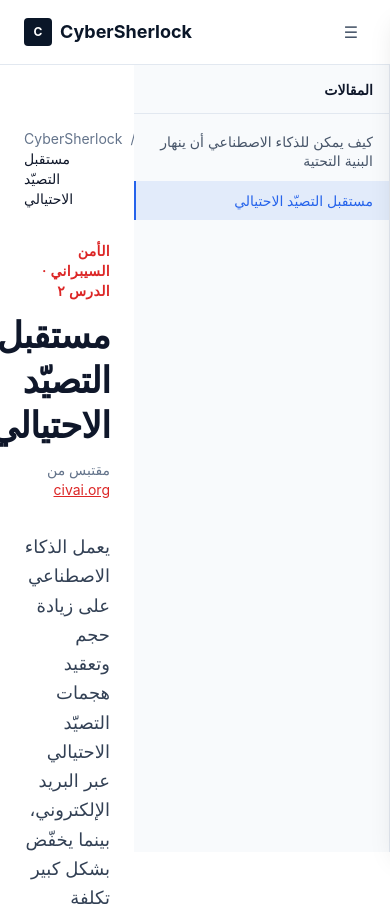
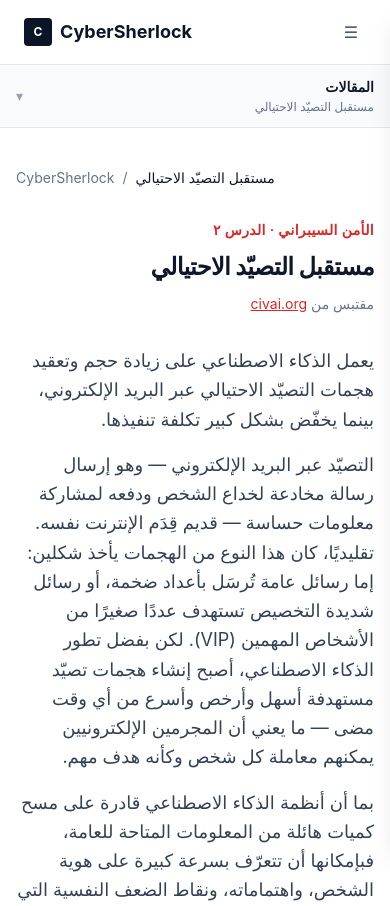
Before and after one commit to PeytonLi/CyberSherlock, a Next.js app in the folder apps/web/: page /lessons/email-phishing in a window 390 px wide. Shown: the top 906 px of the page. Built offline with nearby package versions, Linux system fonts and the light colour scheme.

Commit message:
Mobile UI improvement

```diff
--- a/apps/web/app/curriculum/page.tsx
+++ b/apps/web/app/curriculum/page.tsx
@@ -4,12 +4,12 @@ import ArticlesSidebar from "@/components/ArticlesSidebar";
 
 export default function ArticlesPage() {
   return (
-    <div className="flex flex-row-reverse">
+    <div className="flex flex-col md:flex-row-reverse">
       <ArticlesSidebar />
-      <main className="flex-1 min-w-0">
+      <div className="flex-1 min-w-0">
         <ArticleList />
         <MapSection topic="critical-infrastructure" />
-      </main>
+      </div>
     </div>
   );
 }
--- a/apps/web/app/lessons/ai-infrastructure-collapse/page.tsx
+++ b/apps/web/app/lessons/ai-infrastructure-collapse/page.tsx
@@ -11,7 +11,7 @@ export const metadata: Metadata = {
 export default function AIInfrastructureCollapseLesson() {
   return (
     <>
-    <article className="mx-auto max-w-3xl px-6 py-16" dir="rtl" lang="ar">
+    <article className="mx-auto max-w-3xl px-4 sm:px-6 py-10 sm:py-16" dir="rtl" lang="ar">
       {/* Breadcrumb */}
       <nav className="mb-8 text-sm text-slate-500" dir="ltr">
         <Link href="/" className="hover:text-red-600 transition-colors">
@@ -27,7 +27,7 @@ export default function AIInfrastructureCollapseLesson() {
       </p>
 
       {/* Title */}
-      <h1 className="mt-3 text-4xl font-bold leading-tight tracking-tight">
+      <h1 className="mt-3 text-2xl sm:text-4xl font-bold leading-tight tracking-tight">
         كيف يمكن للذكاء الاصطناعي أن يتسبب في انهيار البنية التحتية الحيوية
       </h1>
 
--- a/apps/web/app/lessons/email-phishing/page.tsx
+++ b/apps/web/app/lessons/email-phishing/page.tsx
@@ -11,7 +11,7 @@ export const metadata: Metadata = {
 export default function EmailPhishingLesson() {
   return (
     <>
-    <article className="mx-auto max-w-3xl px-6 py-16" dir="rtl" lang="ar">
+    <article className="mx-auto max-w-3xl px-4 sm:px-6 py-10 sm:py-16" dir="rtl" lang="ar">
       {/* Breadcrumb */}
       <nav className="mb-8 text-sm text-slate-500" dir="ltr">
         <Link href="/" className="hover:text-red-600 transition-colors">
@@ -27,7 +27,7 @@ export default function EmailPhishingLesson() {
       </p>
 
       {/* Title */}
-      <h1 className="mt-3 text-4xl font-bold leading-tight tracking-tight">
+      <h1 className="mt-3 text-2xl sm:text-4xl font-bold leading-tight tracking-tight">
         مستقبل التصيّد الاحتيالي
       </h1>
 
--- a/apps/web/app/lessons/layout.tsx
+++ b/apps/web/app/lessons/layout.tsx
@@ -2,7 +2,7 @@ import ArticlesSidebar from "@/components/ArticlesSidebar";
 
 export default function LessonsLayout({ children }: { children: React.ReactNode }) {
   return (
-    <div className="flex flex-row-reverse">
+    <div className="flex flex-col md:flex-row-reverse">
       <ArticlesSidebar />
       <div className="flex-1 min-w-0">
         {children}
--- a/apps/web/components/ArticleList.tsx
+++ b/apps/web/components/ArticleList.tsx
@@ -49,9 +49,9 @@ export default function ArticleList() {
   ];
 
   return (
-    <div className="mx-auto max-w-3xl px-6 py-12">
+    <div className="mx-auto max-w-3xl px-4 sm:px-6 py-10 sm:py-12">
       <p className="text-sm font-semibold uppercase tracking-wide text-blue-600">Articles</p>
-      <h1 className="mt-2 text-3xl font-bold tracking-tight text-slate-900">Reading List</h1>
+      <h1 className="mt-2 text-2xl sm:text-3xl font-bold tracking-tight text-slate-900">Reading List</h1>
       <p className="mt-3 text-slate-600">Key readings on cybersecurity, AI risk, and critical infrastructure.</p>
 
       <div className="mt-10 space-y-12">
--- a/apps/web/components/ArticlesSidebar.tsx
+++ b/apps/web/components/ArticlesSidebar.tsx
@@ -2,6 +2,7 @@
 
 import Link from "next/link";
 import { usePathname } from "next/navigation";
+import { useState } from "react";
 
 const ARTICLES = [
   {
@@ -16,20 +17,59 @@ const ARTICLES = [
 
 export default function ArticlesSidebar() {
   const pathname = usePathname();
+  const [open, setOpen] = useState(false);
+  const activeArticle = ARTICLES.find((a) => a.href === pathname);
 
   return (
-    <aside className="w-64 flex-shrink-0 border-r border-slate-200 bg-slate-50 overflow-y-auto max-h-[calc(100vh-57px)] sticky top-[57px]" dir="rtl">
-      <div className="px-4 py-3 border-b border-slate-200">
+    <aside
+      className="w-full md:w-64 flex-shrink-0 border-b md:border-b-0 border-slate-200 md:border-r bg-slate-50 md:overflow-y-auto md:max-h-[calc(100vh-57px)] md:sticky md:top-[57px]"
+      dir="rtl"
+    >
+      {/* Mobile: collapsed by default — tap to expand article list */}
+      <button
+        type="button"
+        className="flex w-full items-center justify-between gap-3 px-4 py-3 text-sm md:hidden"
+        onClick={() => setOpen((v) => !v)}
+        aria-expanded={open}
+      >
+        <span className="min-w-0 text-right">
+          <span className="block font-semibold text-slate-900">المقالات</span>
+          {activeArticle && (
+            <span className="mt-0.5 block truncate text-xs text-slate-500">
+              {activeArticle.label}
+            </span>
+          )}
+        </span>
+        <span className="flex-shrink-0 text-slate-400" aria-hidden>
+          {open ? "▴" : "▾"}
+        </span>
+      </button>
+
+      {/* Desktop header — always visible */}
+      <div className="hidden md:block px-4 py-3 border-b border-slate-200">
         <span className="text-sm font-semibold text-slate-900">المقالات</span>
       </div>
-      <nav className="py-2">
+
+      <nav
+        className={
+          "border-t border-slate-200 md:border-t-0 py-2 " +
+          (open ? "block" : "hidden") +
+          " md:block"
+        }
+      >
         {ARTICLES.map((article) => {
           const isActive = pathname === article.href;
           return (
             <Link
               key={article.href}
               href={article.href}
-              className={"flex items-center gap-2 px-4 py-2.5 text-sm transition-colors text-right " + (isActive ? "bg-blue-600/10 text-blue-600 font-medium border-l-2 border-blue-600" : "text-slate-600 hover:text-slate-900 hover:bg-slate-100")}
+              onClick={() => setOpen(false)}
+              className={
+                "flex items-center gap-2 px-4 py-2.5 text-sm transition-colors text-right " +
+                (isActive
+                  ? "bg-blue-600/10 text-blue-600 font-medium border-l-2 border-blue-600"
+                  : "text-slate-600 hover:text-slate-900 hover:bg-slate-100")
+              }
             >
               <span className="leading-snug">{article.label}</span>
             </Link>
--- a/apps/web/components/HowItWorks.tsx
+++ b/apps/web/components/HowItWorks.tsx
@@ -28,11 +28,11 @@ export default function HowItWorks() {
           {DETAILS.map((d, i) => (
             <div
               key={d.label}
-              className={`flex items-start gap-4 py-5 ${
+              className={`flex flex-col sm:flex-row sm:items-start gap-1 sm:gap-4 py-5 ${
                 i < DETAILS.length - 1 ? "border-b border-slate-200" : ""
               }`}
             >
-              <div className="min-w-[120px]">
+              <div className="sm:min-w-[120px] sm:flex-shrink-0">
                 <span className="text-sm font-semibold uppercase tracking-wide text-[#2563eb]">
                   {d.label}
                 </span>
--- a/apps/web/components/InlineNewsPanel.tsx
+++ b/apps/web/components/InlineNewsPanel.tsx
@@ -31,7 +31,7 @@ export default function InlineNewsPanel({ country, topic, onClose, onExpand }: {
 
   if (loading) {
     return (
-      <div className="absolute bottom-4 left-4 right-4 z-30 rounded-lg border border-slate-200 bg-white/95 backdrop-blur shadow-lg p-4">
+      <div className="relative mt-3 sm:absolute sm:mt-0 sm:bottom-4 sm:left-4 sm:right-4 z-30 rounded-lg border border-slate-200 bg-white/95 backdrop-blur shadow-lg p-4">
         <div className="flex items-center gap-2 text-slate-500 text-sm">
           <div className="h-4 w-4 animate-spin rounded-full border-2 border-slate-300 border-t-blue-600" />
           جاري تحميل البيانات...
@@ -43,7 +43,7 @@ export default function InlineNewsPanel({ country, topic, onClose, onExpand }: {
   if (!hasContent) return null;
 
   return (
-    <div className="absolute bottom-4 left-4 right-4 z-30 rounded-lg border border-slate-200 bg-white/95 backdrop-blur shadow-lg max-h-80 overflow-hidden flex flex-col" dir="rtl">
+    <div className="relative mt-3 sm:absolute sm:mt-0 sm:bottom-4 sm:left-4 sm:right-4 z-30 rounded-lg border border-slate-200 bg-white/95 backdrop-blur shadow-lg max-h-56 sm:max-h-80 overflow-hidden flex flex-col" dir="rtl">
       <div className="flex items-center justify-between border-b border-slate-100 px-4 py-2.5 flex-shrink-0">
         <span className="text-sm font-semibold text-slate-800">{country}</span>
         <div className="flex items-center gap-1">
--- a/apps/web/components/MapSection.tsx
+++ b/apps/web/components/MapSection.tsx
@@ -46,10 +46,10 @@ export default function MapSection({ topic }: { topic?: string }) {
   };
 
   return (
-    <section className="border-t border-slate-200 bg-slate-50 px-6 py-12">
+    <section className="border-t border-slate-200 bg-slate-50 px-4 sm:px-6 py-10 sm:py-12">
       <div className="mx-auto max-w-5xl">
-        <h2 className="mb-2 text-center text-2xl font-semibold">{heading}</h2>
-        <p className="mb-6 text-center text-slate-600">{subtitle}</p>
+        <h2 className="mb-2 text-center text-xl sm:text-2xl font-semibold leading-snug">{heading}</h2>
+        <p className="mb-6 text-center text-sm sm:text-base text-slate-600">{subtitle}</p>
         <div className="relative">
           <ThreatMap
             selected={selected}
--- a/apps/web/components/PinTooltip.tsx
+++ b/apps/web/components/PinTooltip.tsx
@@ -36,7 +36,7 @@ export default function PinTooltip({ pin, onClose }: { pin: PinIncident; onClose
   };
 
   return (
-    <div className="absolute top-3 left-3 right-3 z-30 rounded-lg border border-blue-200 bg-white shadow-lg p-4 max-w-sm" dir="rtl">
+    <div className="absolute top-3 left-3 right-3 z-30 rounded-lg border border-blue-200 bg-white shadow-lg p-4 max-w-none sm:max-w-sm" dir="rtl">
       <div className="flex items-start justify-between gap-2">
         <div className="flex-1 min-w-0">
           <div className="flex items-center gap-2 mb-1">
```
